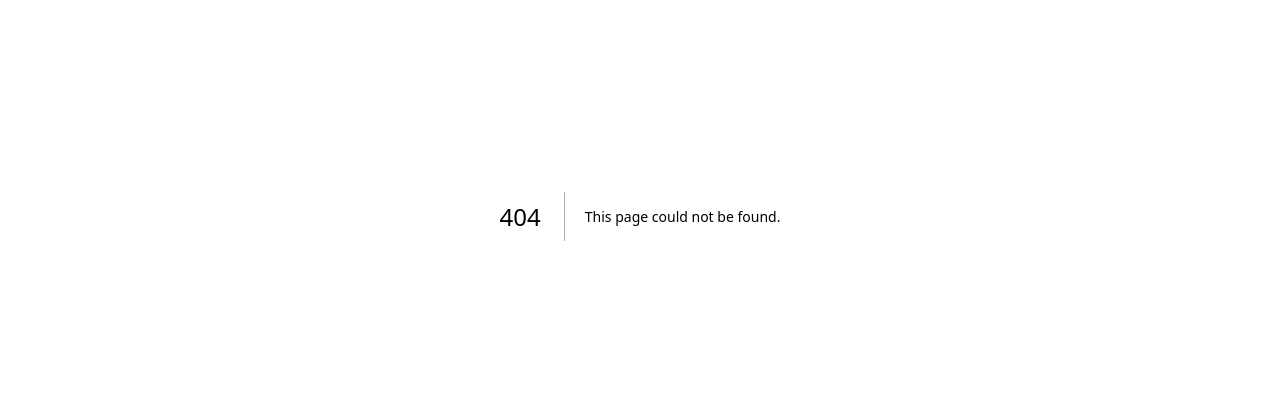
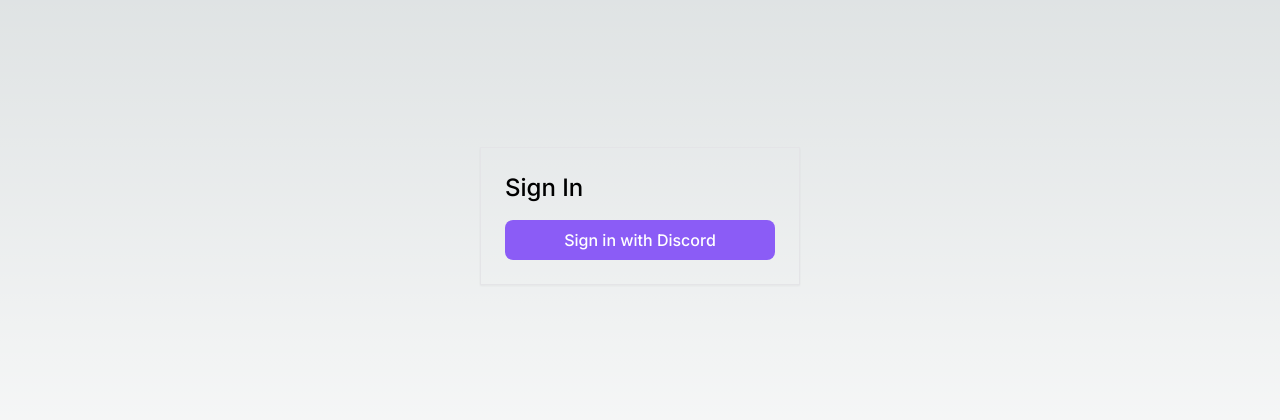
Before and after one commit to carlsondultra/basic-sass, a Next.js app: page /sign-in in a window 1280 px wide. Before the commit this address had no page. Shown: the part 184-604 px from the top of the page. Built offline with nearby package versions, Linux system fonts and the light colour scheme.

Commit message:
designing sign-in page

```diff
--- /dev/null
+++ b/src/app/sign-in/page.tsx
@@ -0,0 +1,16 @@
+
+
+export default async function Page() {
+    return (
+        <div className="w-full min-h-screen grid place-items-center">
+            {/* Sign In Box */}
+            <div className="max-w-xs w-full border border-zinc-200 shadow shadow-sm flex flex-col gap-4 p-6">
+                <p className="text-2xl font-medium">Sign In</p>
+
+                <button className="px-4 py-2 bg-violet-500 text-white font-medium rounded-lg">
+                    Sign in with Discord
+                </button>
+            </div>
+        </div>
+    )
+}
```
